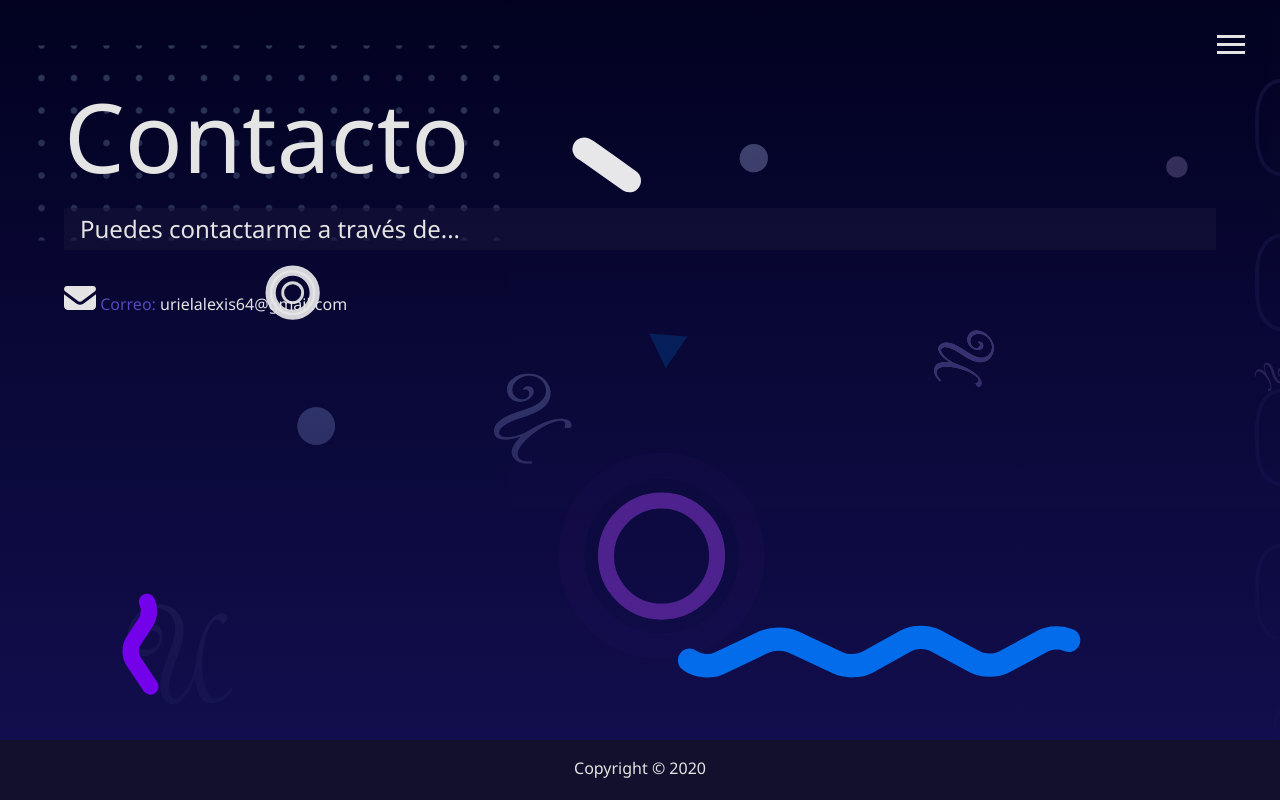
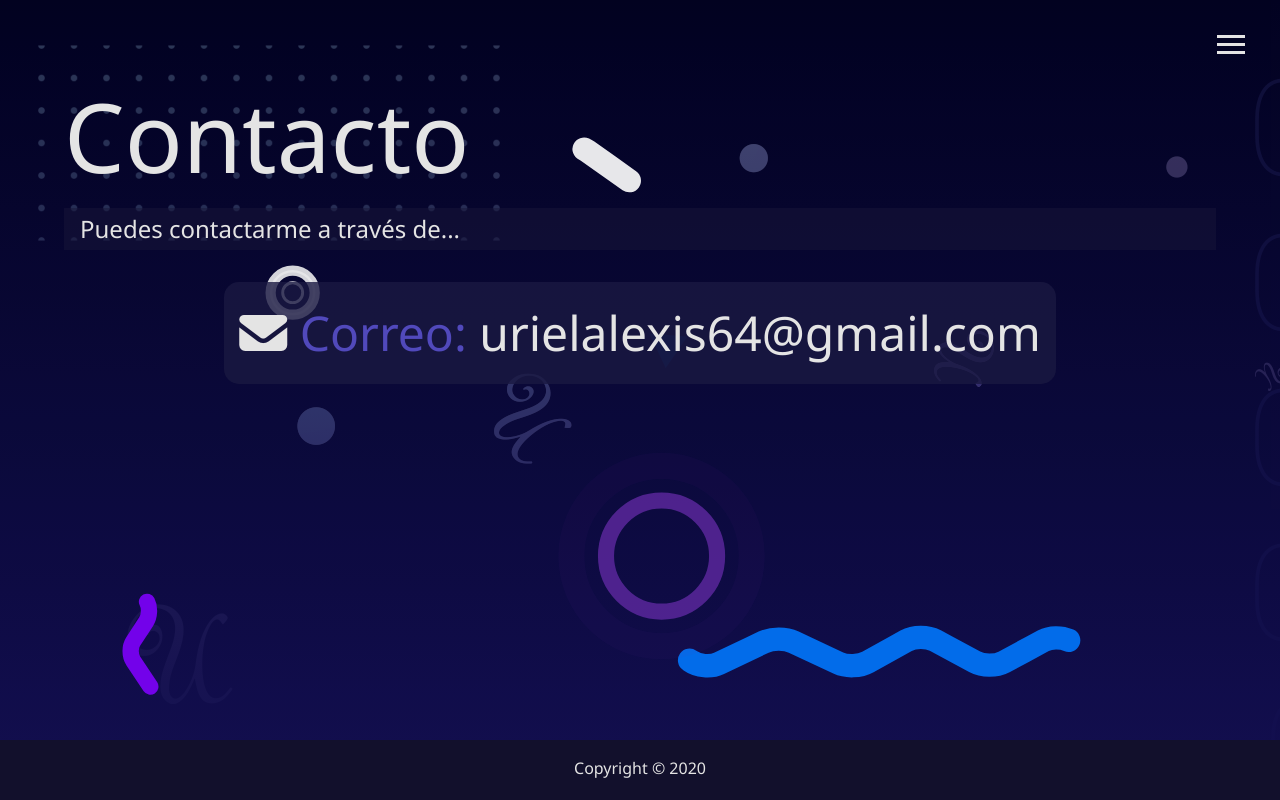
Before and after one commit to urielexis64/modern-portfolio, a website: page dist/contact.html in a window 1280 px wide. Drawn offline with nearby package versions, Linux system fonts and the light colour scheme.

Commit message:
Contact area stylized

```diff
--- a/scss/main.scss
+++ b/scss/main.scss
@@ -197,6 +197,18 @@ main {
 	color: #222;
 }
 
+.social-media {
+	display: flex;
+
+	div {
+		font-size: 3rem;
+		background-color: rgba(lighten($primary-color, 4), $alpha: 0.8);
+		border-radius: 15px;
+		padding: 15px;
+		margin: auto;
+	}
+}
+
 #main-footer {
 	text-align: center;
 	padding: 1rem;
```
Also changed, not shown: dist/contact.html, dist/css/main.css.
